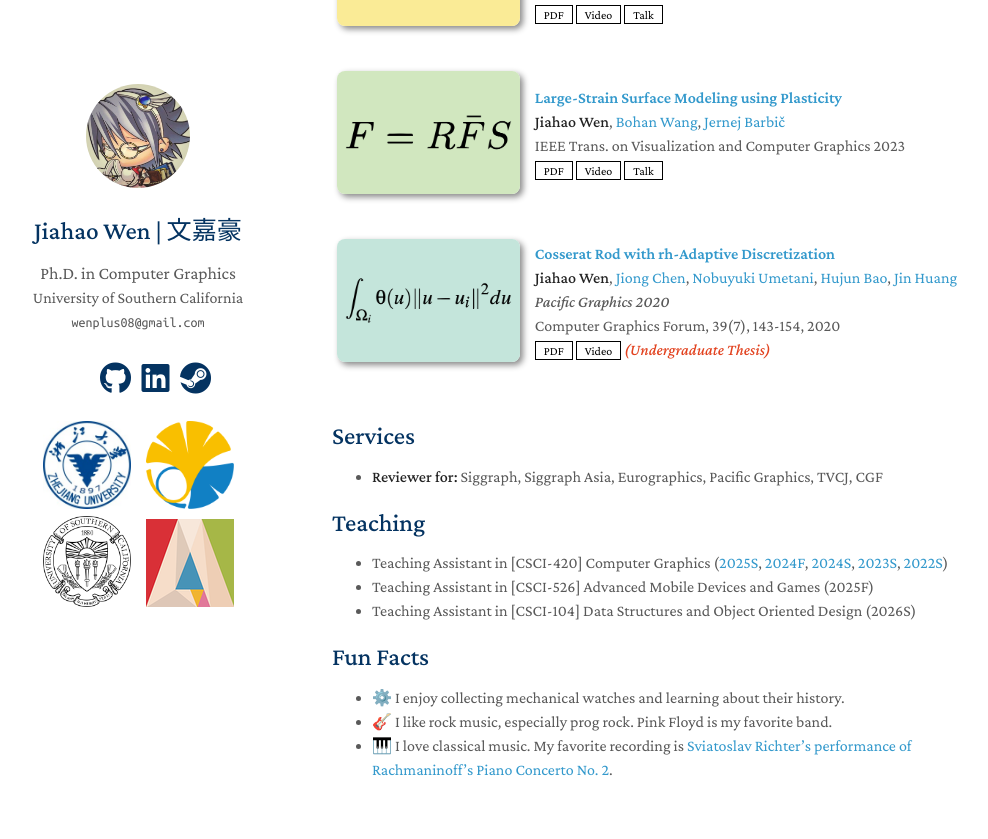
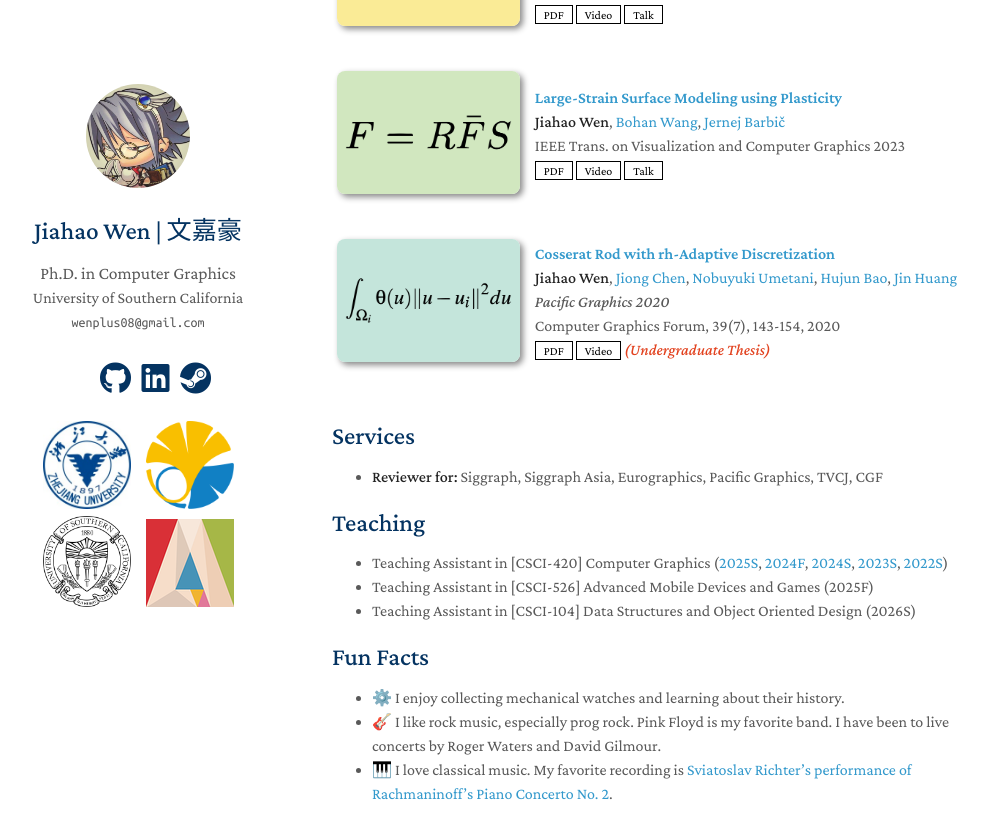
Before and after one commit to wkindling/wkindling.github.io, a Jekyll site: the page built from index.md, in a window 1280 px wide and 900 px high, scrolled down 946 px. Shown: the top 839 px of the window, without its empty margins (138-1126 px from the left). Built offline with Jekyll 4.4.1, drawn with Linux system fonts in a browser that asks for light colours; nearby versions of some CDN libraries; a style sheet for code colours, icons or effects is not loaded; our own code applies the rules of GitHub Pages for plain Markdown files.

Commit message:
Update index.md

```diff
--- a/index.md
+++ b/index.md
@@ -21,5 +21,5 @@ My research lies at the intersection of physically based simulation, geometry pr
 
 ## Fun Facts
 - ⚙️ I enjoy collecting mechanical watches and learning about their history.
-- 🎸 I like rock music, especially prog rock. Pink Floyd is my favorite band.
+- 🎸 I like rock music, especially prog rock. Pink Floyd is my favorite band. I have been to live concerts by Roger Waters and David Gilmour.
 - 🎹 I love classical music. My favorite recording is [Sviatoslav Richter’s performance of Rachmaninoff’s Piano Concerto No. 2](https://share.google/XsFEAEIKa6mXMKmlG).
```
